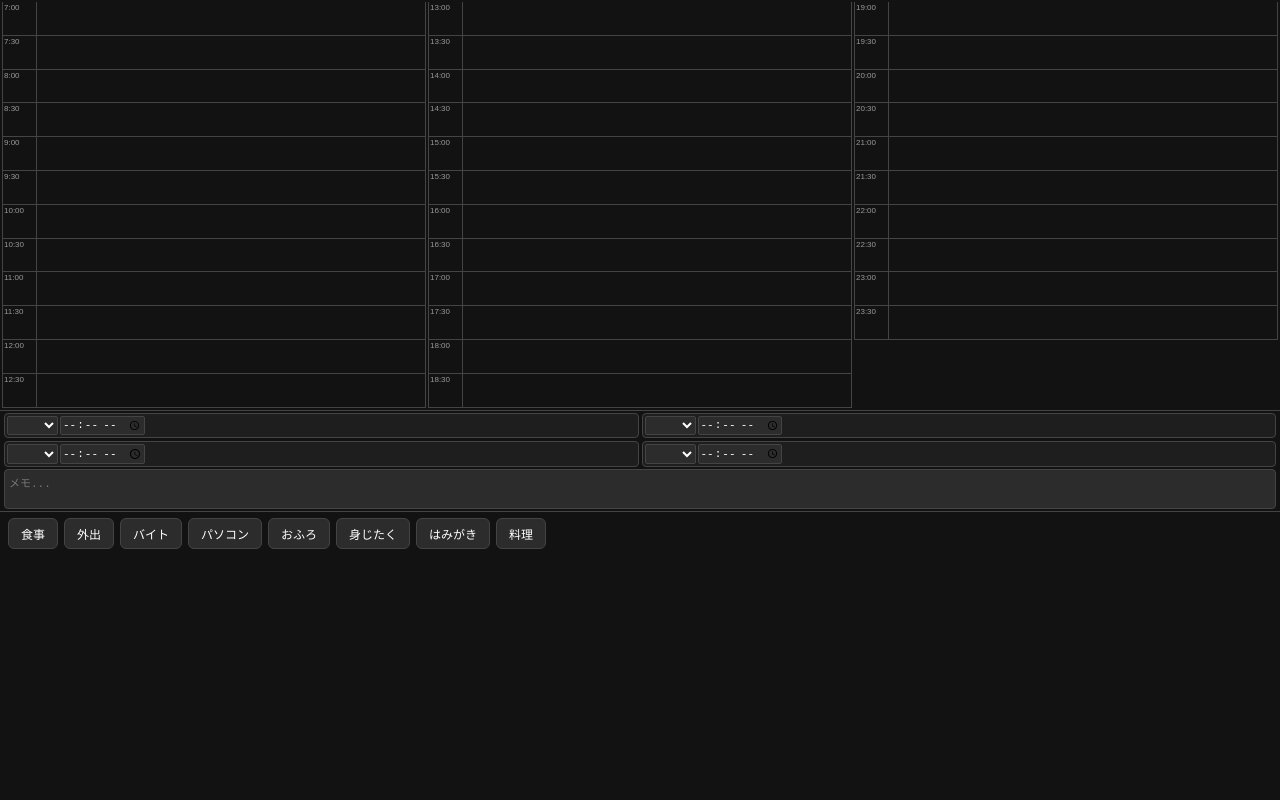
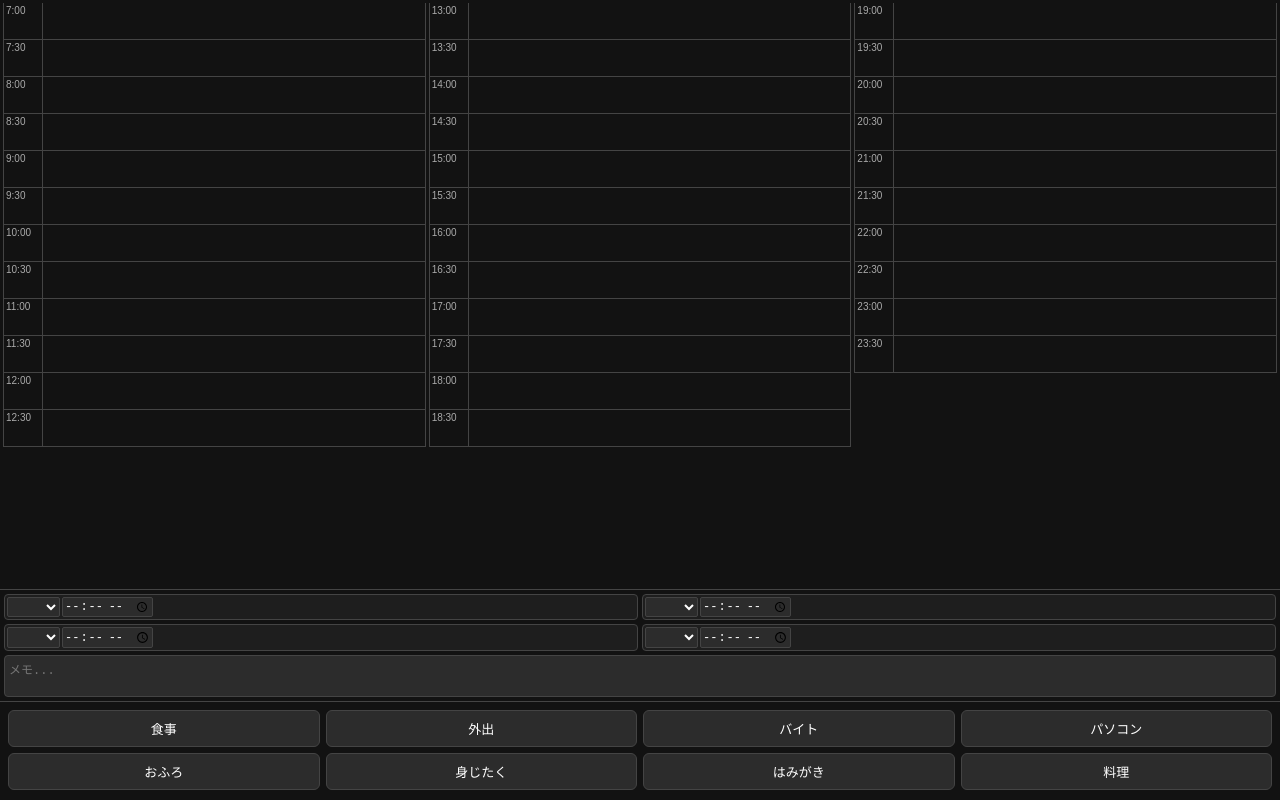
Before and after one commit to haruglass/Schedule-App, a plain HTML site: page index.html in a window 1280 px wide. Drawn offline with Linux system fonts and the light colour scheme; no server answers.

Commit message:
Update index.html

```diff
--- a/index.html
+++ b/index.html
@@ -12,7 +12,7 @@
     <style>
         :root {
             --bg: #121212; --card-bg: #2c2c2c; --border: #444444;
-            --text: #ffffff; --accent: #aaaaaa; --time-w: 32px;
+            --text: #ffffff; --accent: #aaaaaa; --time-w: 36px;
         }
 
         html, body {
@@ -27,45 +27,57 @@
             padding-top: env(safe-area-inset-top); box-sizing: border-box;
         }
 
-        #main-area { display: grid; grid-template-columns: repeat(3, 1fr); gap: 2px; padding: 2px; flex: 0 0 auto; }
+        #main-area { display: grid; grid-template-columns: repeat(3, 1fr); gap: 3px; padding: 3px; flex: 1 1 auto; overflow: hidden; }
 
-        /* 縦の短いSE2に合わせつつ、Pixel3でも綺麗に見える高さ */
-        .time-slot { height: 4.1vh; min-height: 32px; border-bottom: 1px solid var(--border); display: flex; position: relative; }
-        .time-label { width: var(--time-w); font-size: 8px; color: #999; display: flex; align-items: flex-start; padding: 1px 0 0 1px; border-left: 1px solid var(--border); border-right: 1px solid var(--border); flex-shrink: 0; }
+        /* 1コマの高さを拡大 */
+        .time-slot { height: 4.5vh; min-height: 36px; border-bottom: 1px solid var(--border); display: flex; position: relative; }
+        .time-label { width: var(--time-w); font-size: 10px; color: #aaa; display: flex; align-items: flex-start; padding: 2px 0 0 2px; border-left: 1px solid var(--border); border-right: 1px solid var(--border); flex-shrink: 0; }
         .slot-content { flex: 1; position: relative; border-right: 1px solid var(--border); }
 
         .task-card {
             position: absolute; top: 1px; left: 1px; right: 1px;
             background: var(--card-bg); border: 1px solid var(--accent);
-            border-radius: 4px; z-index: 10; font-size: 10px;
+            border-radius: 4px; z-index: 10; font-size: 11px; font-weight: bold;
             display: flex; align-items: center; justify-content: center;
             color: var(--text); touch-action: none; user-select: none;
         }
-        .handle-b { position: absolute; left: 0; right: 0; bottom: 0; height: 10px; z-index: 20; background: rgba(255,255,255,0.05); }
+        .handle-b { position: absolute; left: 0; right: 0; bottom: 0; height: 12px; z-index: 20; background: rgba(255,255,255,0.08); }
 
-        #input-area { padding: 2px 4px; background: var(--bg); border-top: 1px solid var(--border); display: flex; flex-direction: column; gap: 2px; }
-        #fixed-fields { display: grid; grid-template-columns: 1fr 1fr; gap: 3px; }
+        #input-area { padding: 4px; background: var(--bg); border-top: 1px solid var(--border); display: flex; flex-direction: column; gap: 4px; flex-shrink: 0; }
+        #fixed-fields { display: grid; grid-template-columns: 1fr 1fr; gap: 4px; }
         .field-set { display: flex; gap: 2px; border: 1px solid var(--border); padding: 2px; background: #1e1e1e; border-radius: 4px; }
-        select, input, textarea { background: #2c2c2c; color: var(--text); border: 1px solid var(--border); border-radius: 2px; font-size: 11px; outline: none; }
+        select, input, textarea { background: #2c2c2c; color: var(--text); border: 1px solid var(--border); border-radius: 2px; font-size: 12px; outline: none; }
+        textarea { width: 100%; height: 42px; padding: 4px; box-sizing: border-box; resize: none; border-radius: 4px; }
 
-        /* メモ欄を限界までコンパクトに */
-        textarea { width: 100%; height: 40px; padding: 4px; box-sizing: border-box; resize: none; border-radius: 4px; }
-
+        /* パレットを2段の並べる方式に変更 */
         #palette {
-            display: flex; overflow-x: auto; align-items: center;
-            padding: 6px 8px; background: var(--bg); gap: 6px;
-            border-top: 1px solid var(--border); -webkit-overflow-scrolling: touch;
+            display: grid;
+            grid-template-columns: repeat(4, 1fr);
+            gap: 6px;
+            padding: 8px;
+            background: var(--bg);
+            border-top: 1px solid var(--border);
             padding-bottom: calc(10px + env(safe-area-inset-bottom));
+            flex-shrink: 0;
         }
-        .source-card { padding: 6px 12px; background: var(--card-bg); border: 1px solid var(--border); border-radius: 6px; font-size: 12px; flex-shrink: 0; color: var(--text); }
+        .source-card {
+            padding: 8px 0;
+            background: var(--card-bg);
+            border: 1px solid var(--border);
+            border-radius: 6px;
+            font-size: 13px;
+            text-align: center;
+            color: var(--text);
+        }
 
         .dragging {
             position: fixed; pointer-events: none; z-index: 100; opacity: 0.9;
             background: var(--card-bg); border: 1px solid var(--accent);
-            padding: 6px 12px; border-radius: 6px; color: var(--text); font-size: 12px;
+            width: 70px; height: 30px; display: flex; align-items: center; justify-content: center;
+            border-radius: 6px; color: var(--text); font-size: 13px; font-weight: bold;
         }
 
-        #loader { position: absolute; top: 0; left: 0; right: 0; bottom: 0; background: rgba(0,0,0,0.9); z-index: 1000; display: flex; align-items: center; justify-content: center; font-size: 13px; color: var(--text); }
+        #loader { position: absolute; top: 0; left: 0; right: 0; bottom: 0; background: rgba(0,0,0,0.9); z-index: 1000; display: flex; align-items: center; justify-content: center; font-size: 14px; color: var(--text); }
     </style>
 </head>
 <body>
@@ -89,6 +101,7 @@
 </div>
 
 <script>
+    // 【重要】ここにGASのウェブアプリURLを貼り付けてください
     const GAS_URL = "https://script.google.com/macros/s/AKfycbxSYPoET92hYdTsW6u6YFTdUpLVMsoQnCH4_kjpMGkiogYLQs8WnZAmG0mRlZFkBFd31w/exec";
 
     let dragItem = null, lastTap = 0, syncTimer = null;
@@ -112,13 +125,13 @@
                 const my = isT ? e.touches[0].pageY : e.pageY;
                 dragItem = document.createElement('div');
                 dragItem.className = 'dragging'; dragItem.innerText = label;
-                dragItem.style.left = (mx - 30) + 'px'; dragItem.style.top = (my - 15) + 'px';
+                dragItem.style.left = (mx - 35) + 'px'; dragItem.style.top = (my - 15) + 'px';
                 document.body.appendChild(dragItem);
                 const move = (ev) => {
                     if(!dragItem) return;
                     const ex = isT ? ev.touches[0].pageX : ev.pageX;
                     const ey = isT ? ev.touches[0].pageY : ev.pageY;
-                    dragItem.style.left = (ex - 30) + 'px'; dragItem.style.top = (ey - 15) + 'px';
+                    dragItem.style.left = (ex - 35) + 'px'; dragItem.style.top = (ey - 15) + 'px';
                     if(isT && ev.cancelable) ev.preventDefault();
                 };
                 const end = (ev) => {
```
